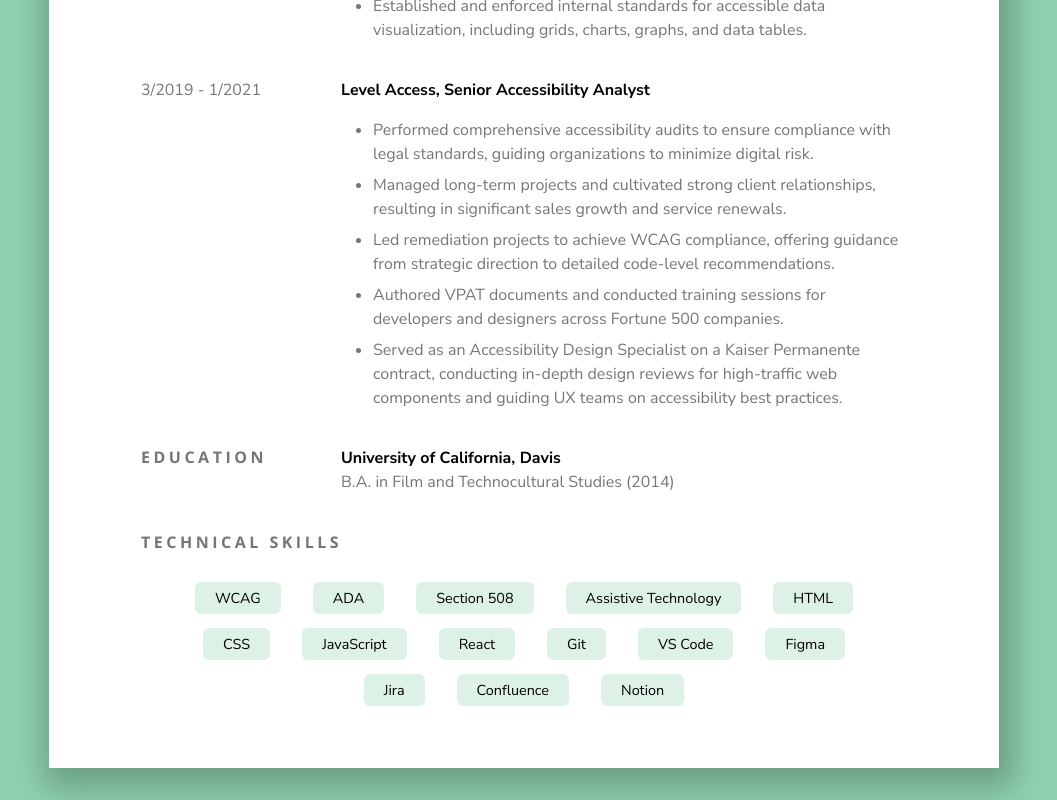
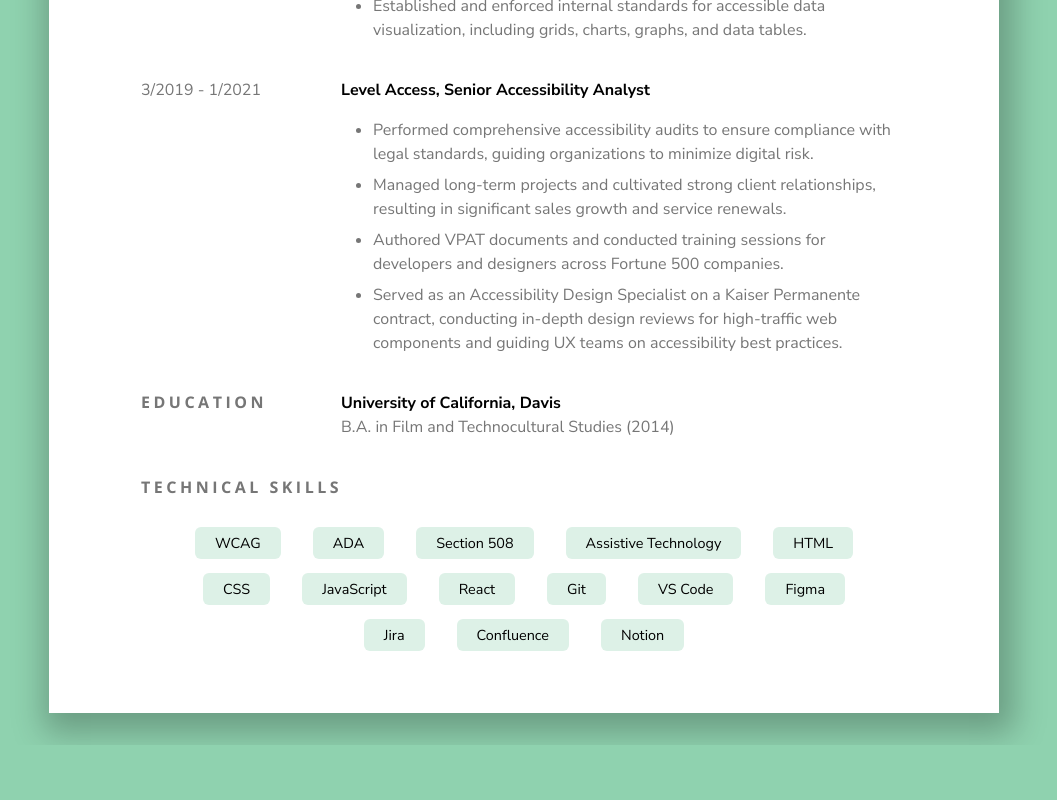
Before and after one commit to jamesthomasdavey/a11y, a React (Create React App) app: page /resume in a window 1280 px wide. Shown: the part 1401-2201 px from the top of the page, without its empty margins (116-1173 px from the left). After the commit the page ends 2146 px from the top, so only its background shows below. Built offline with nearby package versions, Linux system fonts and the light colour scheme.

Commit message:
Update resumeData.js

```diff
--- a/src/components/pages/Resume/resumeData.js
+++ b/src/components/pages/Resume/resumeData.js
@@ -67,7 +67,7 @@ const resumeData = {
         //and showcase their accessibility awareness.
         "Performed comprehensive accessibility audits to ensure compliance with legal standards, guiding organizations to minimize digital risk.",
         "Managed long-term projects and cultivated strong client relationships, resulting in significant sales growth and service renewals.",
-        "Led remediation projects to achieve WCAG compliance, offering guidance from strategic direction to detailed code-level recommendations.",
+        // "Led remediation projects to achieve WCAG compliance, offering guidance from strategic direction to detailed code-level recommendations.",
         "Authored VPAT documents and conducted training sessions for developers and designers across Fortune 500 companies.",
         "Served as an Accessibility Design Specialist on a Kaiser Permanente contract, conducting in-depth design reviews for high-traffic web components and guiding UX teams on accessibility best practices.",
       ],
```
